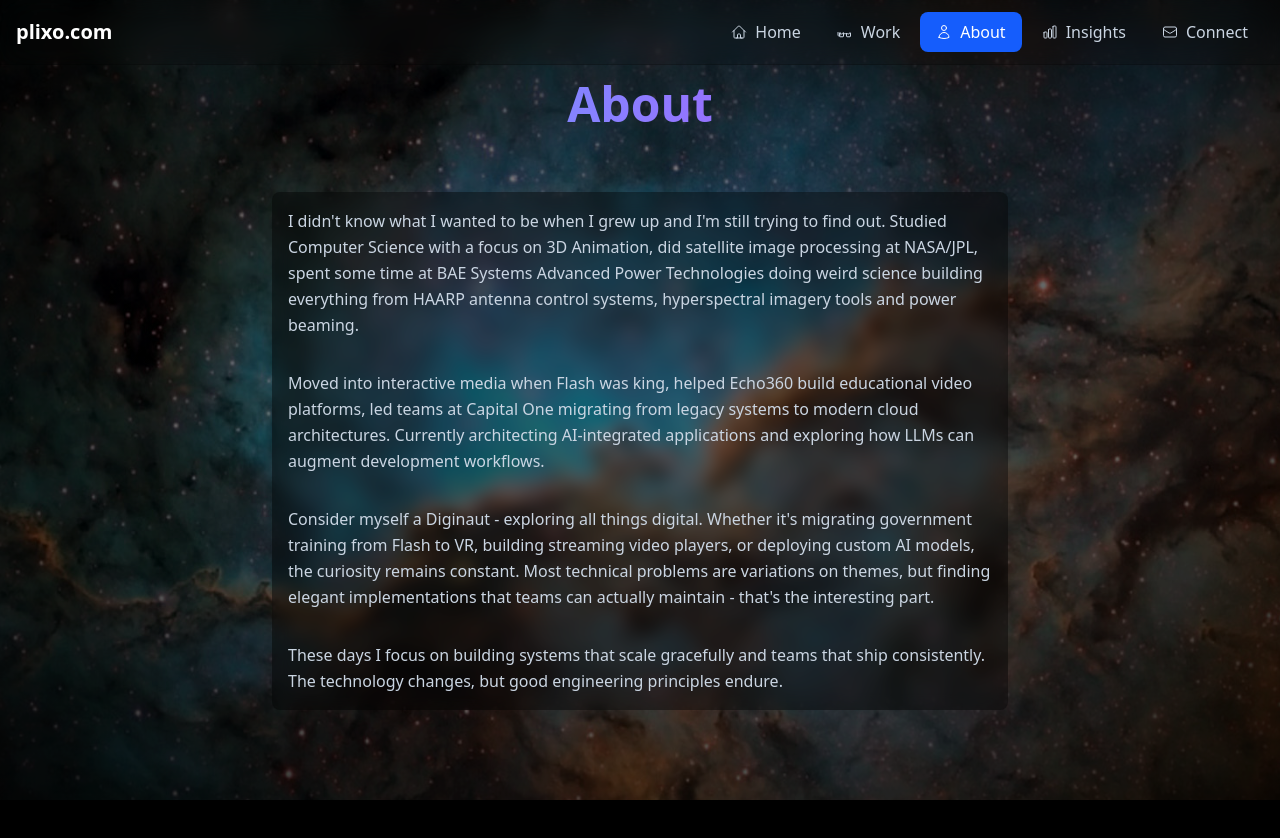
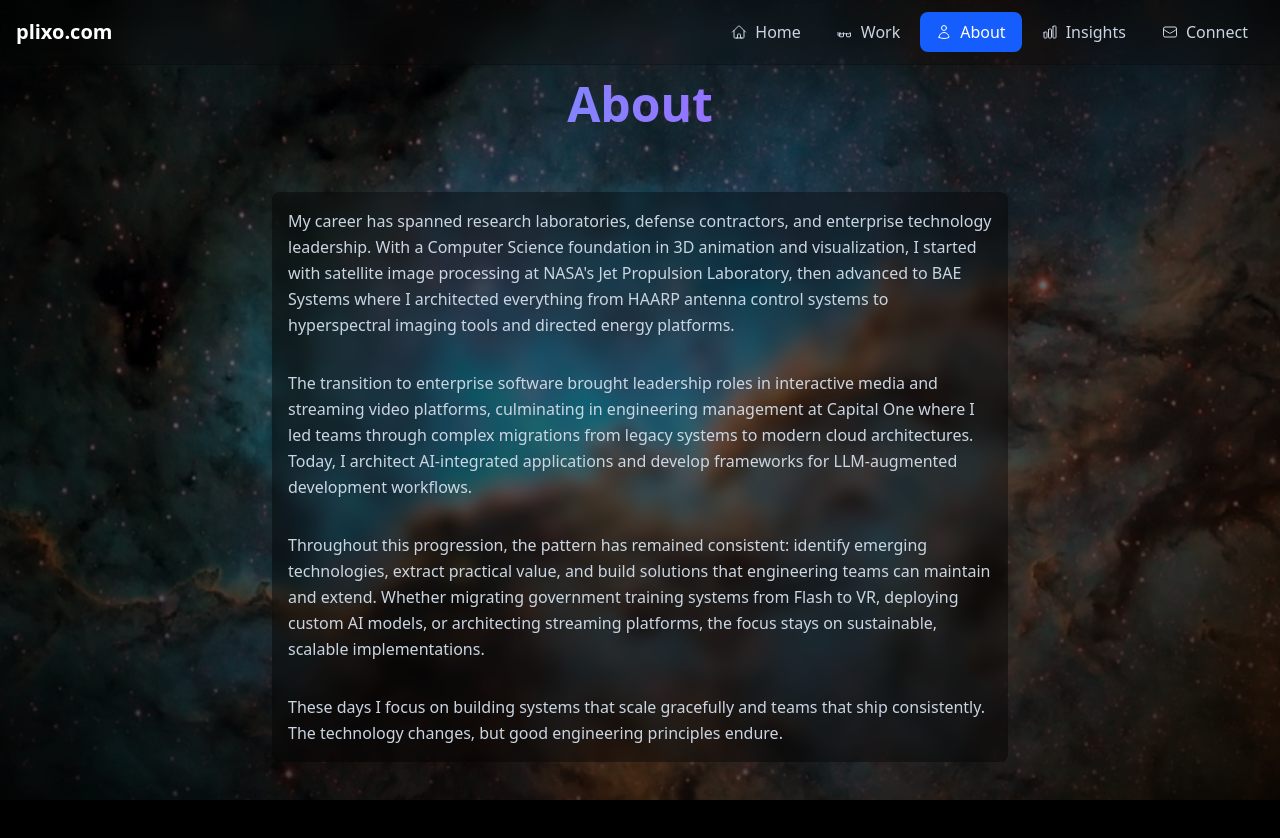
Before and after one commit to gone3d/plixo-web, a React (Vite) app: page /about in a window 1280 px wide. Shown: the top 838 px of the page. Before the commit the page ends 800 px from the top, so only its background shows below. Built offline with nearby package versions, Linux system fonts and the light colour scheme.

Commit message:
about content update

```diff
--- a/src/pages/About.tsx
+++ b/src/pages/About.tsx
@@ -15,27 +15,29 @@ const About = () => {
         <div className="bg-black/40 p-4 backdrop-blur-sm rounded-lg">
           <div className="space-y-8 text-slate-300 leading-relaxed ">
             <p>
-              I didn't know what I wanted to be when I grew up and I'm still
-              trying to find out. Studied Computer Science with a focus on 3D
-              Animation, did satellite image processing at NASA/JPL, spent some
-              time at BAE Systems Advanced Power Technologies doing weird
-              science building everything from HAARP antenna control systems,
-              hyperspectral imagery tools and power beaming.
+              My career has spanned research laboratories, defense contractors,
+              and enterprise technology leadership. With a Computer Science
+              foundation in 3D animation and visualization, I started with
+              satellite image processing at NASA's Jet Propulsion Laboratory,
+              then advanced to BAE Systems where I architected everything from
+              HAARP antenna control systems to hyperspectral imaging tools and
+              directed energy platforms.
             </p>
             <p>
-              Moved into interactive media when Flash was king, helped Echo360
-              build educational video platforms, led teams at Capital One
-              migrating from legacy systems to modern cloud architectures.
-              Currently architecting AI-integrated applications and exploring
-              how LLMs can augment development workflows.
+              The transition to enterprise software brought leadership roles in
+              interactive media and streaming video platforms, culminating in
+              engineering management at Capital One where I led teams through
+              complex migrations from legacy systems to modern cloud
+              architectures. Today, I architect AI-integrated applications and
+              develop frameworks for LLM-augmented development workflows.
             </p>
             <p>
-              Consider myself a Diginaut - exploring all things digital. Whether
-              it's migrating government training from Flash to VR, building
-              streaming video players, or deploying custom AI models, the
-              curiosity remains constant. Most technical problems are variations
-              on themes, but finding elegant implementations that teams can
-              actually maintain - that's the interesting part.
+              Throughout this progression, the pattern has remained consistent:
+              identify emerging technologies, extract practical value, and build
+              solutions that engineering teams can maintain and extend. Whether
+              migrating government training systems from Flash to VR, deploying
+              custom AI models, or architecting streaming platforms, the focus
+              stays on sustainable, scalable implementations.
             </p>
             <p>
               These days I focus on building systems that scale gracefully and
```
